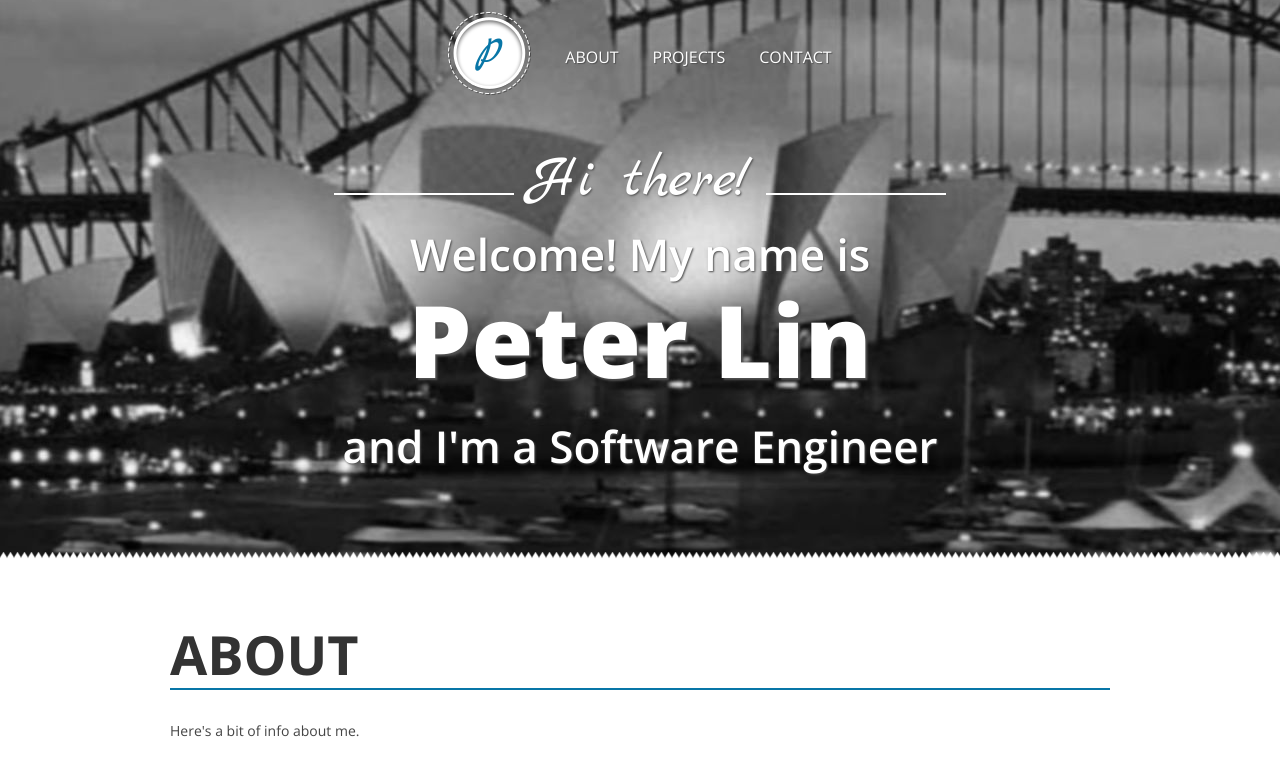
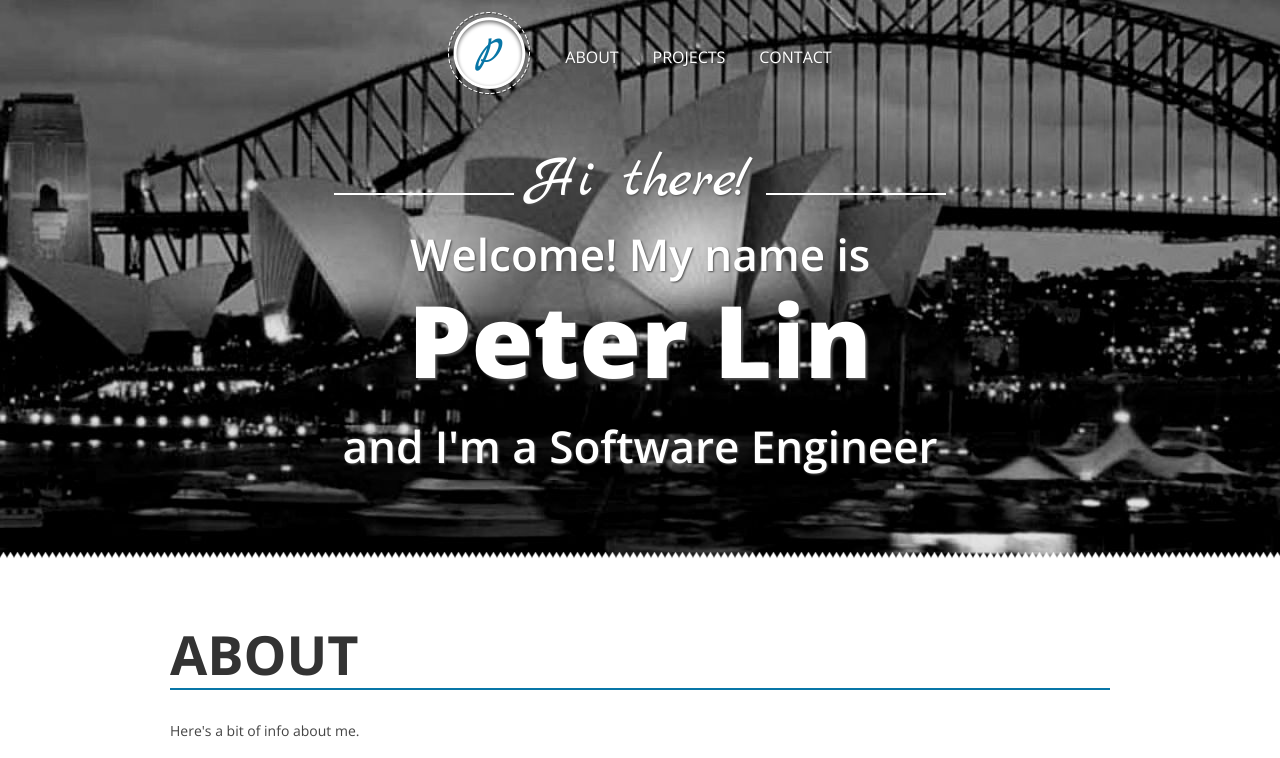
Before and after one commit to ptrln/peterl.in, a plain HTML site: page index.html in a window 1280 px wide. Shown: the top 758 px of the page. Drawn offline with nearby package versions, Linux system fonts and the light colour scheme.

Commit message:
add random background image

```diff
--- a/index.html
+++ b/index.html
@@ -326,6 +326,28 @@
 	<script src="javascripts/jquery.elastislide.js" type="text/javascript"></script>
 	<script src="fancybox/jquery.fancybox-1.3.4.pack.js" type="text/javascript"></script>
 	<script type="text/javascript">
+		//load random background_image
+		function random(min, max) {
+			if (!min)
+				min = 0;
+			if (!max)
+				max = 1;
+			return Math.floor(Math.random()*(max+1)+min);
+		}
+		function randomBackground() {
+			var bgs = new Array();
+			bgs.push("./images/intro_bg_syd.jpg");
+			bgs.push("./images/intro_bg_sf.jpg");
+			bgs.push("./images/intro_bg_ny.jpg");
+			//document.body.style.backgroundImage = "url(" + bgs[random(0, bgs.length - 1)] + ")";
+			background = "url(" + bgs[random(0, bgs.length - 1)] + ")";
+			$("body").css("background-image", background);
+			$(".separator").css("background-image", background);
+			$("#intro").css("background-image", background);
+			$(".serv_bg").css("background-image", background);
+			$(".copyright").css("background-image", background);
+		}
+		randomBackground();
 		//template stuff
 		$('#carousel').elastislide({
     		imageW  : 180
--- a/stylesheets/layout-blue.css
+++ b/stylesheets/layout-blue.css
@@ -110,13 +110,14 @@ h5 {
 ================================================== */
 
 body {
-	background: url(../images/intro_bg2.jpg) fixed;
+	background: fixed;
 	background-repeat: no-repeat;
 	background-position: center;
+	background-color: black;
 }
 
 .separator {
-	background: url(../images/intro_bg2.jpg) fixed;
+	background: fixed;
 	background-repeat: no-repeat;
 	background-position: center;
 	width: 100%;
@@ -297,7 +298,7 @@ span.logotext {
 ================================================== */
 
 #intro {
-	background: url(../images/intro_bg2.jpg) fixed;
+	background: fixed;
 	background-repeat: no-repeat;
 	background-position: center;
 	height: 560px;
@@ -377,7 +378,7 @@ span.cursive {
 }
 
 .serv_bg {
-	background: url(../images/intro_bg2.jpg) fixed;
+	background: fixed;
 	background-repeat: no-repeat;
 	background-position: center;
 	width: 130px;
@@ -883,7 +884,7 @@ p.proj_type {
 
 .copyright {
 	margin-top: -8px;
-	background: url(../images/intro_bg2.jpg) repeat fixed;
+	background: repeat fixed;
 	background-repeat: no-repeat;
 	background-position: center;
 	padding: 30px 0 5px 0;
```
Also changed, not shown: images/intro_bg_ny.jpg (added), images/intro_bg_sf.jpg (added), images/intro_bg_syd.jpg (added), 2 other files.
